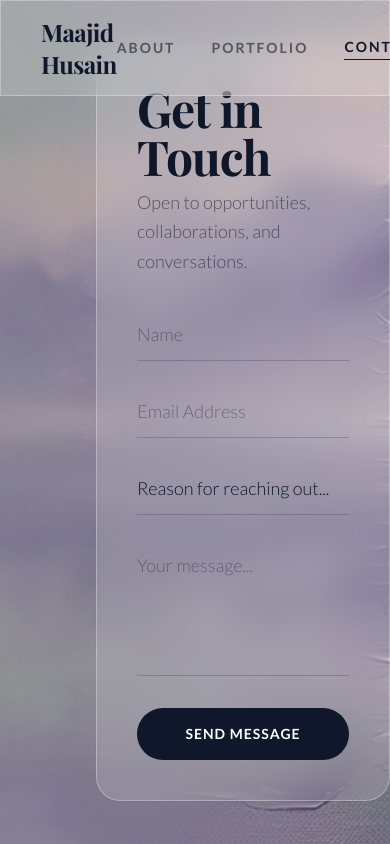
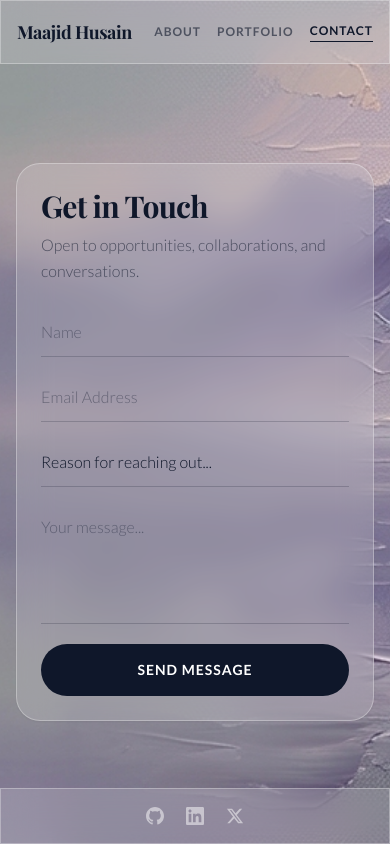
Before and after one commit to maajidhusain/maajidhusain.github.io, a Next.js app: page /contact in a window 390 px wide. Built offline with nearby package versions, Linux system fonts and the light colour scheme; a web font is replaced by a local one.

Commit message:
update layout for mobile + included footer

```diff
--- a/app/contact/page.tsx
+++ b/app/contact/page.tsx
@@ -22,20 +22,20 @@ export default function Contact() {
   }
 
   return (
-    <div className="h-screen overflow-hidden text-slate-900">
+    <div className="min-h-screen text-slate-900">
       <Navbar />
-      <main className="relative flex h-full items-center">
-        <div className="w-[500px] ml-24 glass-panel rounded-2xl p-10 flex flex-col gap-8 shadow-sm">
+      <main className="relative flex min-h-screen items-center justify-center sm:justify-start px-4 sm:px-0 py-10 sm:py-0 pt-20 sm:pt-0">
+        <div className="w-full max-w-[500px] sm:ml-24 glass-panel rounded-2xl p-6 sm:p-10 flex flex-col gap-6 sm:gap-8 shadow-sm">
           <div className="flex flex-col gap-2">
-            <h1 className="font-display text-5xl font-bold tracking-tight">Get in Touch</h1>
-            <p className="text-slate-900/60 font-light text-lg leading-relaxed">
+            <h1 className="font-display text-3xl sm:text-5xl font-bold tracking-tight">Get in Touch</h1>
+            <p className="text-slate-900/60 font-light text-base sm:text-lg leading-relaxed">
               Open to opportunities, collaborations, and conversations.
             </p>
           </div>
 
           {status === "success" ? (
             <div className="flex flex-col items-center justify-center py-10 text-center gap-4">
-              <p className="font-display text-2xl text-slate-900">Message received. I will be in touch.</p>
+              <p className="font-display text-xl sm:text-2xl text-slate-900">Message received. I will be in touch.</p>
               <button
                 onClick={() => setStatus("idle")}
                 className="text-slate-900/60 text-sm uppercase tracking-[1px] hover:text-slate-900 transition-colors"
@@ -44,7 +44,7 @@ export default function Contact() {
               </button>
             </div>
           ) : (
-            <form onSubmit={handleSubmit} className="flex flex-col gap-6 w-full">
+            <form onSubmit={handleSubmit} className="flex flex-col gap-4 sm:gap-6 w-full">
               <input type="text" name="_honeypot" style={{ display: "none" }} tabIndex={-1} autoComplete="off" />
 
               <input
@@ -52,7 +52,7 @@ export default function Contact() {
                 name="name"
                 required
                 placeholder="Name"
-                className="glass-input py-3 text-slate-900 placeholder-slate-900/40 text-lg font-light"
+                className="glass-input py-3 text-slate-900 placeholder-slate-900/40 text-base sm:text-lg font-light"
               />
 
               <input
@@ -60,13 +60,13 @@ export default function Contact() {
                 name="email"
                 required
                 placeholder="Email Address"
-                className="glass-input py-3 text-slate-900 placeholder-slate-900/40 text-lg font-light"
+                className="glass-input py-3 text-slate-900 placeholder-slate-900/40 text-base sm:text-lg font-light"
               />
 
               <select
                 name="platform"
                 required
-                className="glass-input py-3 text-slate-900 text-lg font-light appearance-none bg-transparent cursor-pointer"
+                className="glass-input py-3 text-slate-900 text-base sm:text-lg font-light appearance-none bg-transparent cursor-pointer"
               >
                 <option value="" className="bg-white">Reason for reaching out...</option>
                 <option className="bg-white">Recruiting</option>
@@ -79,7 +79,7 @@ export default function Contact() {
                 name="question"
                 required
                 placeholder="Your message..."
-                className="glass-input py-3 text-slate-900 placeholder-slate-900/40 text-lg font-light min-h-[120px] resize-none"
+                className="glass-input py-3 text-slate-900 placeholder-slate-900/40 text-base sm:text-lg font-light min-h-[100px] sm:min-h-[120px] resize-none"
                 rows={4}
               />
 
@@ -90,7 +90,7 @@ export default function Contact() {
               <button
                 type="submit"
                 disabled={status === "submitting"}
-                className="mt-2 bg-slate-900 hover:bg-slate-800 disabled:opacity-50 text-white rounded-full py-4 px-8 uppercase tracking-[1px] text-sm font-semibold transition-all transform hover:-translate-y-0.5 w-full"
+                className="mt-1 sm:mt-2 bg-slate-900 hover:bg-slate-800 disabled:opacity-50 text-white rounded-full py-4 px-8 uppercase tracking-[1px] text-sm font-semibold transition-all transform hover:-translate-y-0.5 w-full"
               >
                 {status === "submitting" ? "Sending…" : "Send Message"}
               </button>
--- a/app/layout.tsx
+++ b/app/layout.tsx
@@ -1,5 +1,6 @@
 import type { Metadata } from "next";
 import "./globals.css";
+import Footer from "@/components/Footer";
 
 export const metadata: Metadata = {
   title: "Maajid Husain",
@@ -19,6 +20,7 @@ export default function RootLayout({ children }: { children: React.ReactNode })
         <div className="relative z-10 min-h-screen">
           {children}
         </div>
+        <Footer />
       </body>
     </html>
   );
--- /dev/null
+++ b/components/Footer.tsx
@@ -0,0 +1,77 @@
+"use client";
+
+import { useState } from "react";
+
+const socials = [
+  {
+    name: "GitHub",
+    href: "https://github.com/maajidhusain",
+    icon: (
+      <svg viewBox="0 0 24 24" fill="currentColor" className="size-[18px]">
+        <path d="M12 0c-6.626 0-12 5.373-12 12 0 5.302 3.438 9.8 8.207 11.387.599.111.793-.261.793-.577v-2.234c-3.338.726-4.033-1.416-4.033-1.416-.546-1.387-1.333-1.756-1.333-1.756-1.089-.745.083-.729.083-.729 1.205.084 1.839 1.237 1.839 1.237 1.07 1.834 2.807 1.304 3.492.997.107-.775.418-1.305.762-1.604-2.665-.305-5.467-1.334-5.467-5.931 0-1.311.469-2.381 1.236-3.221-.124-.303-.535-1.524.117-3.176 0 0 1.008-.322 3.301 1.23.957-.266 1.983-.399 3.003-.404 1.02.005 2.047.138 3.006.404 2.291-1.552 3.297-1.23 3.297-1.23.653 1.653.242 2.874.118 3.176.77.84 1.235 1.911 1.235 3.221 0 4.609-2.807 5.624-5.479 5.921.43.372.823 1.102.823 2.222v3.293c0 .319.192.694.801.576 4.765-1.589 8.199-6.086 8.199-11.386 0-6.627-5.373-12-12-12z" />
+      </svg>
+    ),
+  },
+  {
+    name: "LinkedIn",
+    href: "https://www.linkedin.com/in/maajid-husain/",
+    icon: (
+      <svg viewBox="0 0 24 24" fill="currentColor" className="size-[18px]">
+        <path d="M20.447 20.452h-3.554v-5.569c0-1.328-.027-3.037-1.852-3.037-1.853 0-2.136 1.445-2.136 2.939v5.667H9.351V9h3.414v1.561h.046c.477-.9 1.637-1.85 3.37-1.85 3.601 0 4.267 2.37 4.267 5.455v6.286zM5.337 7.433c-1.144 0-2.063-.926-2.063-2.065 0-1.138.92-2.063 2.063-2.063 1.14 0 2.064.925 2.064 2.063 0 1.139-.925 2.065-2.064 2.065zm1.782 13.019H3.555V9h3.564v11.452zM22.225 0H1.771C.792 0 0 .774 0 1.729v20.542C0 23.227.792 24 1.771 24h20.451C23.2 24 24 23.227 24 22.271V1.729C24 .774 23.2 0 22.222 0h.003z" />
+      </svg>
+    ),
+  },
+  {
+    name: "X",
+    href: "https://x.com/maajid2002",
+    icon: (
+      <svg viewBox="0 0 24 24" fill="currentColor" className="size-[18px]">
+        <path d="M18.244 2.25h3.308l-7.227 8.26 8.502 11.24H16.17l-5.214-6.817L4.99 21.75H1.68l7.73-8.835L1.254 2.25H8.08l4.713 6.231zm-1.161 17.52h1.833L7.084 4.126H5.117z" />
+      </svg>
+    ),
+  },
+];
+
+export default function Footer() {
+  const [hoveredIndex, setHoveredIndex] = useState<number | null>(null);
+
+  return (
+    <footer className="fixed bottom-0 left-0 right-0 z-50 flex items-center justify-center h-14 px-4 glass-panel rounded-none border-x-0 border-b-0 bg-white/5">
+      <div className="flex items-center gap-1">
+        {socials.map((social, index) => (
+          <a
+            key={social.name}
+            href={social.href}
+            target="_blank"
+            rel="noopener noreferrer"
+            className="group relative flex items-center justify-center size-9 rounded-xl transition-colors duration-200"
+            onMouseEnter={() => setHoveredIndex(index)}
+            onMouseLeave={() => setHoveredIndex(null)}
+            aria-label={social.name}
+          >
+            <span
+              className={`absolute inset-1 rounded-lg bg-white/10 transition-all duration-300 ease-out ${
+                hoveredIndex === index ? "opacity-100 scale-100" : "opacity-0 scale-90"
+              }`}
+            />
+            <span
+              className={`relative z-10 transition-all duration-300 ease-out ${
+                hoveredIndex === index ? "text-white scale-110" : "text-white/50"
+              }`}
+            >
+              {social.icon}
+            </span>
+            <span
+              className={`absolute -top-9 left-1/2 -translate-x-1/2 px-2 py-1 rounded-lg bg-white text-neutral-950 text-[11px] font-medium whitespace-nowrap transition-all duration-300 ease-out ${
+                hoveredIndex === index ? "opacity-100 translate-y-0" : "opacity-0 translate-y-1 pointer-events-none"
+              }`}
+            >
+              {social.name}
+              <span className="absolute -bottom-1 left-1/2 -translate-x-1/2 size-2 rotate-45 bg-white" />
+            </span>
+          </a>
+        ))}
+      </div>
+    </footer>
+  );
+}
--- a/components/Navbar.tsx
+++ b/components/Navbar.tsx
@@ -20,16 +20,16 @@ export default function Navbar({ variant = "light" }: { variant?: "light" | "dar
     : "text-slate-900/60 hover:text-slate-900";
 
   return (
-    <header className="fixed top-0 left-0 right-0 z-50 flex items-center justify-between h-24 px-10 glass-panel rounded-none border-x-0 border-t-0 bg-white/5">
-      <Link href="/" className={`text-2xl font-bold tracking-tight font-display ${logoColor}`}>
+    <header className="fixed top-0 left-0 right-0 z-50 flex items-center justify-between h-16 sm:h-24 px-4 sm:px-10 glass-panel rounded-none border-x-0 border-t-0 bg-white/5">
+      <Link href="/" className={`text-lg sm:text-2xl font-bold tracking-tight font-display ${logoColor}`}>
         Maajid Husain
       </Link>
-      <nav className="flex items-center gap-9">
+      <nav className="flex items-center gap-4 sm:gap-9">
         {navLinks.map((link) => (
           <Link
             key={link.href}
             href={link.href}
-            className={`text-sm font-semibold uppercase tracking-[2px] transition-all duration-300 ${
+            className={`text-xs sm:text-sm font-semibold uppercase tracking-[1px] sm:tracking-[2px] transition-all duration-300 ${
               pathname === link.href
                 ? `${activeColor} border-b pb-0.5`
                 : inactiveColor
```
Also changed, not shown: app/about/page.tsx (+12 -12 lines), app/page.tsx (+10 -11 lines).
